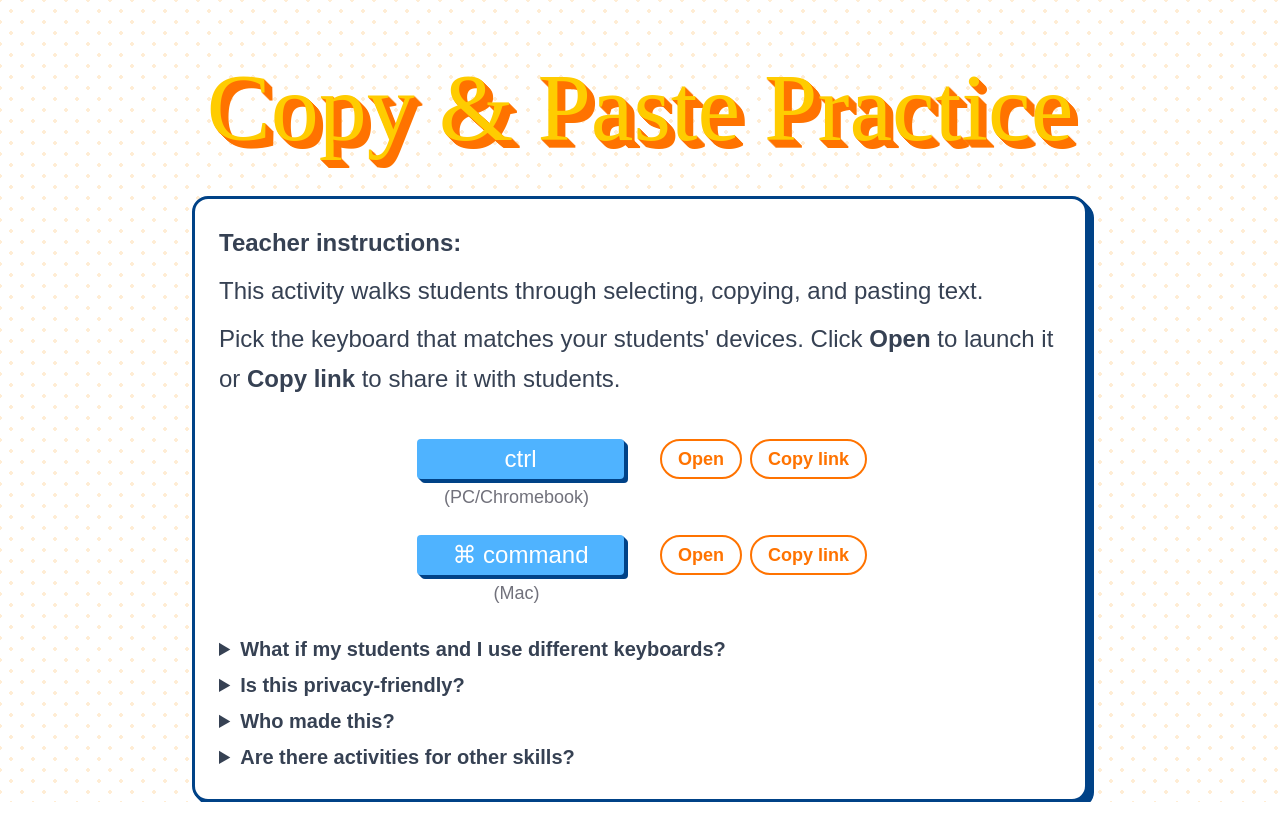
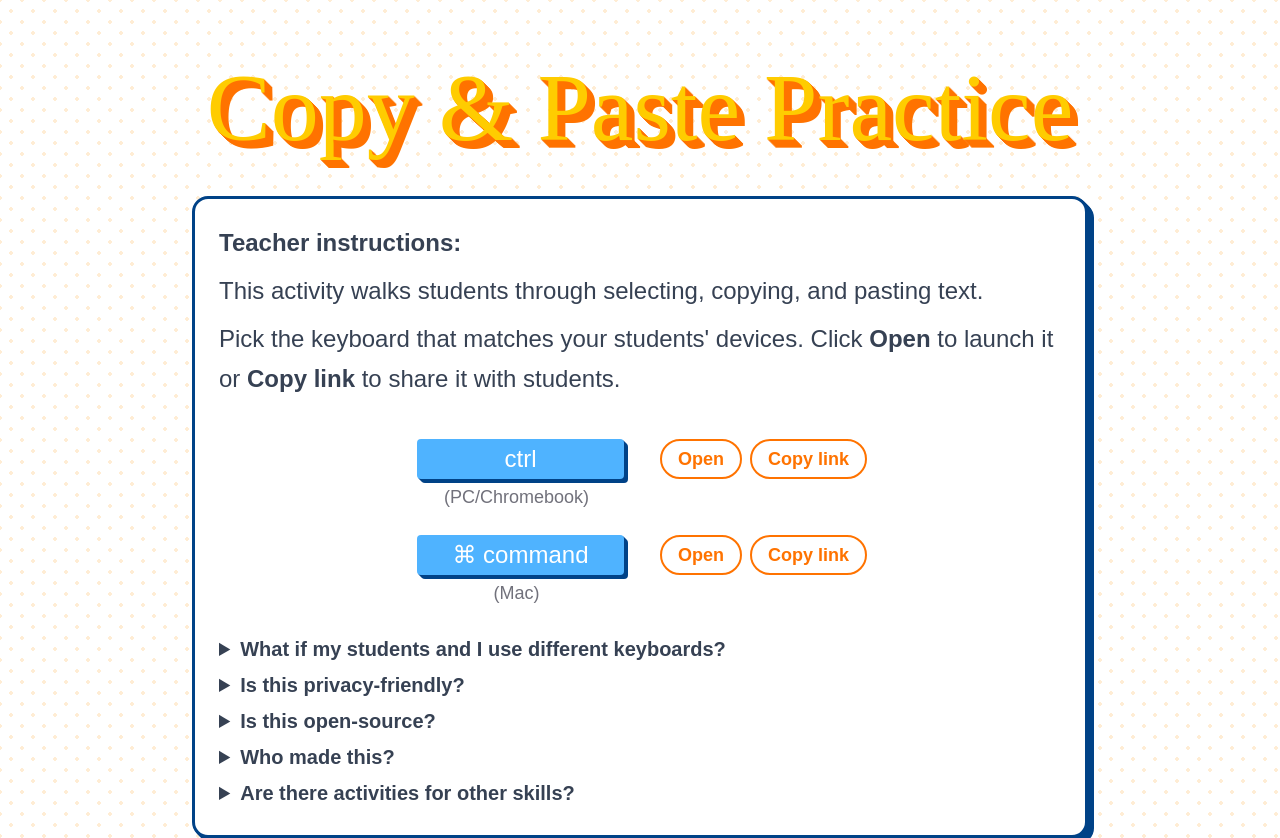
Before and after one commit to zakkolar/tools.techlit.copypaste, a Vue app: page / in a window 1280 px wide. Before the commit the page ends 802 px from the top, so only its background shows below. Built offline with nearby package versions, Linux system fonts and the light colour scheme; a small style sheet from the web is missing.

Commit message:
add source

```diff
--- a/src/App.vue
+++ b/src/App.vue
@@ -440,6 +440,9 @@ onMounted(() => {
         <faq question="Is this privacy-friendly?">
           Yes! This app doesn't collect any data.
         </faq>
+        <faq question="Is this open-source?">
+          Yes! The source code is <a href="https://github.com/zakkolar/tools.techlit.copypaste" target="_blank">here</a>.
+        </faq>
         <faq question="Who made this?">
           My name is Zak Kolar and I'm an educator. See more information <a href="https://techlit.tools/about/">here</a>.
         </faq>
```
